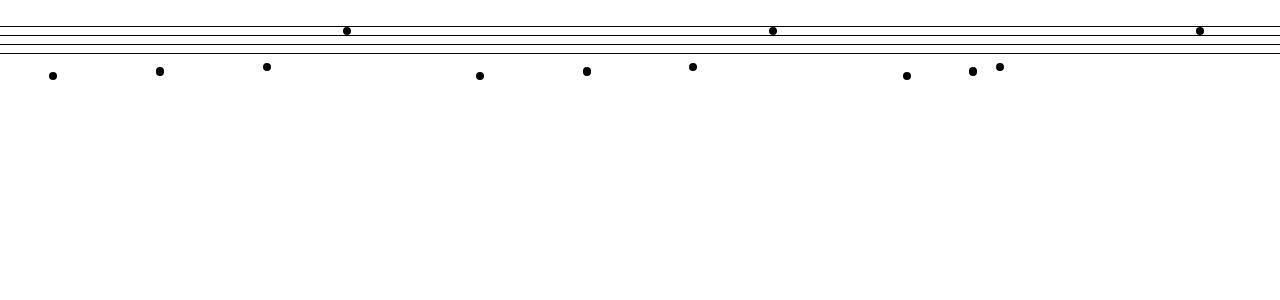
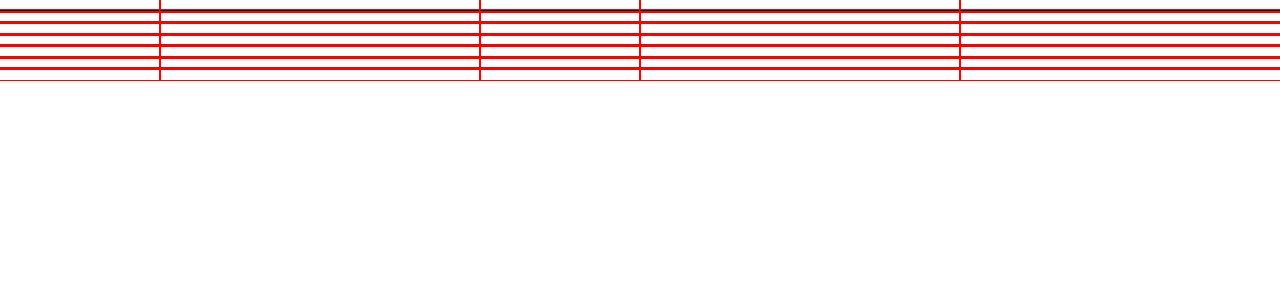
Before and after one commit to Pfannen/beat-canvas, a Next.js app: page / in a window 1280 px wide. Shown: the top 300 px of the page. Built offline with nearby package versions, Linux system fonts and the light colour scheme.

Commit message:
Display measure work

```diff
--- a/app/page.tsx
+++ b/app/page.tsx
@@ -4,31 +4,35 @@ import MusicProvider from "@/components/providers/music";
 import DisplayMeasure from "@/components/ui/measure/display-measures/display-measure";
 import classes from "./page.module.css";
 import DisplayMeasures from "@/components/ui/measure/display-measures";
+import Note from "@/components/ui/measure/note";
+import Measure from "@/components/ui/measure/modifiable-measure";
+import { minimalSegmentGenerator } from "@/components/ui/reusable/segment-split/utils";
+import SplitSegment from "@/components/ui/measure/segment/split-segment";
 
 export default function Home() {
   return (
-    <MusicProvider>
-      <div className={classes.measures}>
-        <DisplayMeasures />
-      </div>
-    </MusicProvider>
-  );
-}
-
-{
-  /* <Note />
+    // <MusicProvider>
+    //   <div className={classes.measures}>
+    //     <DisplayMeasures />
+    //   </div>
+    // </MusicProvider>
+    <div className={classes.measures}>
+      {/* <Note /> */}
       <Measure
         segmentGenerator={minimalSegmentGenerator}
         notes={[{ x: 1.5, type: "eighth", y: 0 }]}
         timeSignature={{ beatNote: 4, beatsPerMeasure: 4 }}
-        renderSegment={(props) => (
-          <SplitSegment {...props} lineHeight="10px" spaceHeight="20px" />
-        )}
+        renderSegment={(props) => <SplitSegment {...props} />}
         addNote={(note) => {
           console.log(note);
         }}
         removeNote={(x, y) => {
           console.log(x, y);
         }}
-      /> */
+      />
+    </div>
+  );
 }
+
+{
+}
--- a/components/ui/measure/modifiable-measure/index.module.css
+++ b/components/ui/measure/modifiable-measure/index.module.css
@@ -1,4 +1,5 @@
 .measure {
   display: flex;
   width: 100%;
+  height: 100%;
 }
--- a/components/ui/measure/segment/split-segment/index.module.css
+++ b/components/ui/measure/segment/split-segment/index.module.css
@@ -1,3 +1,7 @@
 .light *[data-is-line="true"] {
   background-color: lightgray;
 }
+
+.component {
+  outline: 1px solid red;
+}
--- a/components/ui/measure/segment/split-segment/index.tsx
+++ b/components/ui/measure/segment/split-segment/index.tsx
@@ -12,18 +12,23 @@ const SplitSegment: FunctionComponent<SegmentProps> = (props) => {
   const renderLedgerComponent = (
     yPos: number,
     isLine: boolean,
-    height: string
+    height: string,
+    isBodyComponent: boolean
   ) => {
     return (
       <LedgerComponent
-        as={DropContainer}
-        onDrop={(d: string) => {
-          console.log(d, yPos);
-        }}
-        onDragEnter={() => {
+        // as={DropContainer}
+        // onDrop={(d: string) => {
+        //   console.log(d, yPos);
+        // }}
+        // onDragEnter={() => {
+        //   setSplit(true);
+        // }}
+        // dataName="note"
+        onClick={() => {
           setSplit(true);
         }}
-        dataName="note"
+        className={classes.component}
         height={height}
         isLine={isLine}
       />
--- a/components/ui/measure/utils.tsx
+++ b/components/ui/measure/utils.tsx
@@ -3,7 +3,8 @@ import { ReactElement } from "react";
 export type LedgerComponentRenderer = (
   yPos: number,
   isLine: boolean,
-  heightPercentage: string
+  heightPercentage: string,
+  isBodyComponent: boolean
 ) => ReactElement;
 
 export const generateMeasureComponents = (
@@ -26,11 +27,11 @@ export const generateMeasureComponents = (
     if (startWithLine) isLine = !isLine;
     const height = isLine ? lineHeight : spaceHeight;
     if (y < belowBody) {
-      below.push(getComponent(y, isLine, height));
+      below.push(getComponent(y, isLine, height, false));
     } else if (y < belowBody + bodyCt) {
-      body.push(getComponent(y, isLine, height));
+      body.push(getComponent(y, isLine, height, true));
     } else {
-      above.push(getComponent(y, isLine, height));
+      above.push(getComponent(y, isLine, height, false));
     }
   }
   return [above, body, below];
```
